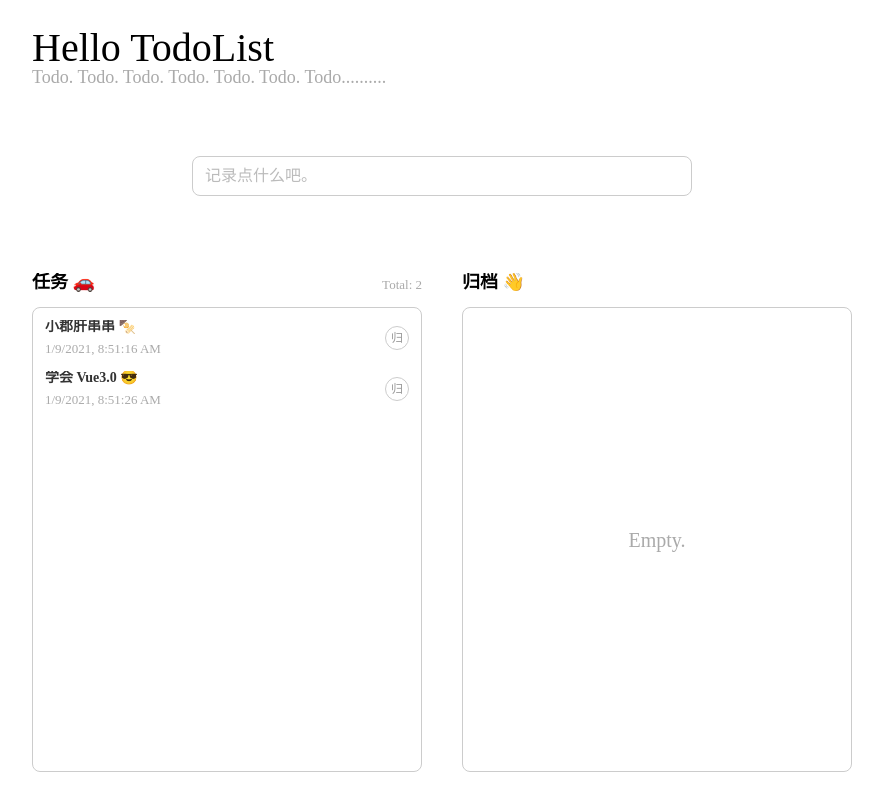
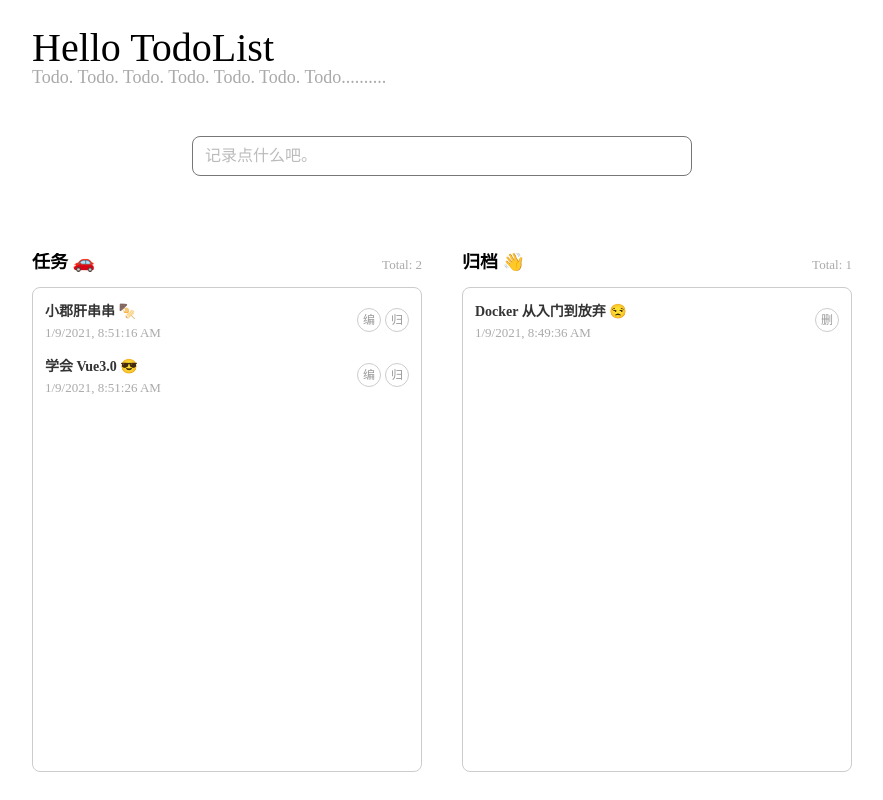
Before and after one commit to cuizhichen/Vue3-TodoList, a Vue app: page / in a window 1280 px wide. Shown: the whole page, without its empty margins (198-1081 px from the left). Built offline with nearby package versions, Linux system fonts and the light colour scheme.

Commit message:
完待办项编辑功能

```diff
--- a/src/api/index.ts
+++ b/src/api/index.ts
@@ -12,13 +12,18 @@
     { id: 2, title: "学会 Vue3.0 😎", createTime: 1610182286778 }
   ],
   archiveId: 0,
-  archive: []
+  archive: [
+    {
+      id: 1,
+      sourceId: 3,
+      title: "Docker 从入门到放弃 😒",
+      createTime: 1610182176778
+    }
+  ]
 };
 
-// const json = (val: unknown) => JSON.parse(JSON.stringify(val));
-
-const proxy = (cb: () => void) => {
-  setTimeout(cb, 200);
+const proxy = (cb: () => void, timeout = 200) => {
+  setTimeout(cb, timeout);
 };
 
 export const getTodo = () =>
@@ -34,6 +39,14 @@
     });
   });
 
+export const updateTodo = (id: number, value: string) =>
+  new Promise<{ status: true }>(r => {
+    proxy(() => {
+      db.todo = db.todo.map(i => (i.id === id ? { ...i, value } : i));
+      r({ status: true });
+    }, 400);
+  });
+
 export const deleteTodo = (id: number) =>
   new Promise<{ status: true }>(r => {
     proxy(() => {
@@ -47,7 +60,7 @@
     proxy(() => {
       db.archive.unshift({
         ...archive,
-        resourceId: archive.id,
+        sourceId: archive.id,
         id: ++db.archiveId
       });
       r({ status: true });
--- /dev/null
+++ b/src/common/directives.ts
@@ -0,0 +1,15 @@
+import { App } from "vue";
+
+const focus = (app: App<Element>) => {
+  app.directive("focus", {
+    mounted(el) {
+      el.focus();
+    }
+  });
+};
+
+export default {
+  install: (app: App<Element>) => {
+    focus(app);
+  }
+};
--- a/src/common/hooks.ts
+++ b/src/common/hooks.ts
@@ -25,21 +25,21 @@
   return { loading, data, error, refetch: exec };
 };
 
-export const useMutation: <V, T>(
-  promise: (variables: V) => Promise<T>,
+export const useMutation: <V extends unknown[], T>(
+  promise: (...restParams: V) => Promise<T>,
   options?: {
     onComplated?: (data: T) => void;
     onError?: (err: string) => void;
     onFinally?: () => void;
   }
 ) => [
-  (params: V) => void,
+  (...params: V) => void,
   {
     loading: Ref<boolean>;
     error: Ref<string | undefined>;
   }
-] = <V, T>(
-  promise: (variables: V) => Promise<T>,
+] = <V extends unknown[], T>(
+  promise: (...restParams: V) => Promise<T>,
   options?: {
     onComplated?: (data: T) => void;
     onError?: (err: string) => void;
@@ -49,9 +49,9 @@
   const loading = ref(false);
   const error = ref<string>();
 
-  const trigger = (params: V) => {
+  const trigger = (...restParams: V) => {
     loading.value = true;
-    promise(params)
+    promise(...restParams)
       .then(res => {
         options?.onComplated?.(res);
       })
--- a/src/pages/Home/Index.vue
+++ b/src/pages/Home/Index.vue
@@ -109,7 +109,7 @@
     font-size: 18px;
     font-weight: 300;
     color: #aaa;
-    margin-bottom: 70px;
+    margin-bottom: 50px;
   }
   .content {
     display: flex;
--- a/src/pages/Home/components/Input.vue
+++ b/src/pages/Home/components/Input.vue
@@ -1,6 +1,6 @@
 <template>
   <form class="input-container" @submit.prevent="onSubmit">
-    <input placeholder="记录点什么吧。" ref="input" />
+    <input placeholder="记录点什么吧。" ref="input" v-focus />
     <div :class="['recording', !loading && 'hide']">记录中...</div>
   </form>
 </template>
--- a/src/pages/Home/components/Item.vue
+++ b/src/pages/Home/components/Item.vue
@@ -2,18 +2,31 @@
   <div
     :class="[
       'item',
-      (deleteTodoLoading || deleteArchiveLoading || isDelted) && 'deleting'
+      (deleteTodoLoading || deleteArchiveLoading || isDelted) && 'deleting',
+      updateTodoLoading && 'editing'
     ]"
   >
     <div class="left">
-      <div class="title" :title="item.title">{{ item.title }}</div>
+      <input
+        class="edit-input"
+        type="text"
+        v-focus
+        v-if="isEditing"
+        :value="item.title"
+        ref="editInput"
+      />
+      <div class="title" :title="item.title" v-else>{{ item.title }}</div>
       <div class="create-time">
         {{ new Date(item.createTime).toLocaleString() }}
       </div>
     </div>
     <div class="right">
-      <template v-if="isTodo">
-        <!-- <span class="edit" title="编辑">编</span> -->
+      <template v-if="isEditing">
+        <span class="save" @click="onClickSave">保存</span>
+        <span class="cancel" @click="isEditing = false">取消</span>
+      </template>
+      <template v-else-if="isTodo">
+        <span class="edit" title="编辑" @click="onClickEdit">编</span>
         <span class="delete" title="归档" @click="deleteTodo(item.id)">归</span>
       </template>
       <span v-else class="delete" title="删除" @click="deleteArchive(item.id)">
@@ -21,11 +34,16 @@
       </span>
     </div>
     <div
-      class="delete-mask"
+      class="deleting-mask"
       v-if="deleteTodoLoading || deleteArchiveLoading || isDelted"
     >
       <span class="inner-text">
         {{ isTodo ? "归档待办项中" : "删除待办项中" }}
+      </span>
+    </div>
+    <div class="editing-mask" v-if="updateTodoLoading">
+      <span class="inner-text">
+        待办项更新中
       </span>
     </div>
   </div>
@@ -36,9 +54,10 @@
 import { TodoItem } from "@/type";
 import {
   deleteTodo as deleteTodoApi,
-  deleteArchive as deleteArchiveApi
+  deleteArchive as deleteArchiveApi,
+  updateTodo as updateTodoApi
 } from "@/api";
-import { defineComponent, PropType, ref } from "vue";
+import { defineComponent, PropType, ref, toRefs } from "vue";
 
 export default defineComponent({
   props: {
@@ -51,9 +70,15 @@
       default: true
     }
   },
-  emits: ["onTodoDeleted", "onArchiveDeleted"],
+  emits: ["onTodoUpdated", "onTodoDeleted", "onArchiveDeleted"],
   setup(props, { emit }) {
+    const { item } = toRefs(props);
     const isDelted = ref(false);
+    const isEditing = ref(false);
+    const editInput = ref<HTMLInputElement>();
+    const [updateTodo, { loading: updateTodoLoading }] = useMutation(
+      updateTodoApi
+    );
     const [deleteTodo, { loading: deleteTodoLoading }] = useMutation(
       deleteTodoApi,
       {
@@ -73,12 +98,38 @@
       }
     );
 
+    const onClickEdit = () => {
+      isEditing.value = true;
+    };
+
+    const onClickSave = async () => {
+      const newValue = editInput.value?.value;
+
+      if (item?.value && newValue) {
+        if (item.value.title === newValue) {
+          isEditing.value = false;
+          return;
+        }
+        await updateTodo(item.value.id, newValue);
+        isEditing.value = false;
+        item.value.title = newValue;
+      } else {
+        console.error("异常错误");
+        alert("待办项标题不可为空");
+      }
+    };
+
     return {
       deleteTodo,
       deleteTodoLoading,
       deleteArchive,
       deleteArchiveLoading,
-      isDelted
+      isDelted,
+      isEditing,
+      onClickEdit,
+      onClickSave,
+      editInput,
+      updateTodoLoading
     };
   }
 });
@@ -92,7 +143,7 @@
   justify-content: space-between;
   position: relative;
 
-  &:not(.deleting):hover {
+  &:not(.deleting):not(.editing):hover {
     background: #dbdefd;
   }
 
@@ -107,12 +158,22 @@
       font-size: 14px;
       font-weight: 600;
       color: #333;
+      line-height: 24px;
     }
     .create-time {
-      margin-top: 8px;
+      margin-top: 2px;
       font-size: 13px;
       color: #aaa;
       font-weight: 300;
+    }
+    .edit-input {
+      width: 100%;
+      height: 24px;
+      font-size: 13px;
+      border: 1px solid rgba(blue, 0.6);
+      border-radius: 4px;
+      padding: 0 6px;
+      outline: none;
     }
   }
 
@@ -123,7 +184,9 @@
     flex-shrink: 0;
 
     .edit,
-    .delete {
+    .delete,
+    .save,
+    .cancel {
       display: inline-flex;
       justify-content: center;
       align-items: center;
@@ -140,26 +203,44 @@
         color: blue;
       }
     }
-    .delete {
+    .delete,
+    .cancel {
       &:hover {
         border-color: red;
         color: red;
       }
     }
+
+    .save,
+    .cancel {
+      border-radius: 4px;
+      width: auto;
+      padding: 0 6px;
+    }
+    .save {
+      margin-right: 4px;
+      border-color: blue;
+      color: blue;
+      &:hover {
+        background: blue;
+        color: white;
+        font-weight: 600;
+      }
+    }
   }
 
-  .delete-mask {
+  .deleting-mask,
+  .editing-mask {
     position: absolute;
     left: 0;
     top: 0;
     right: 0;
     bottom: 0;
-    background: rgba(red, 0.3);
     display: flex;
     align-items: center;
     justify-content: center;
     font-size: 14px;
-    color: #b30000;
+
     .inner-text {
       &:after {
         position: absolute;
@@ -168,5 +249,13 @@
       }
     }
   }
+  .deleting-mask {
+    background: rgba(red, 0.3);
+    color: #b30000;
+  }
+  .editing-mask {
+    background: rgba(blue, 0.3);
+    color: blue;
+  }
 }
 </style>
--- a/src/type/index.ts
+++ b/src/type/index.ts
@@ -4,4 +4,4 @@
   createTime: number;
 };
 
-export type ArchiveItem = TodoItem & { resourceId: number };
+export type ArchiveItem = TodoItem & { sourceId: number };
```
Also changed, not shown: src/main.ts (+6 -1 lines).
